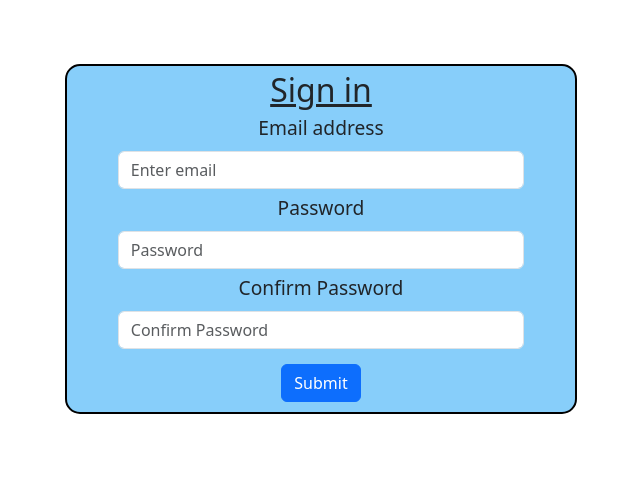
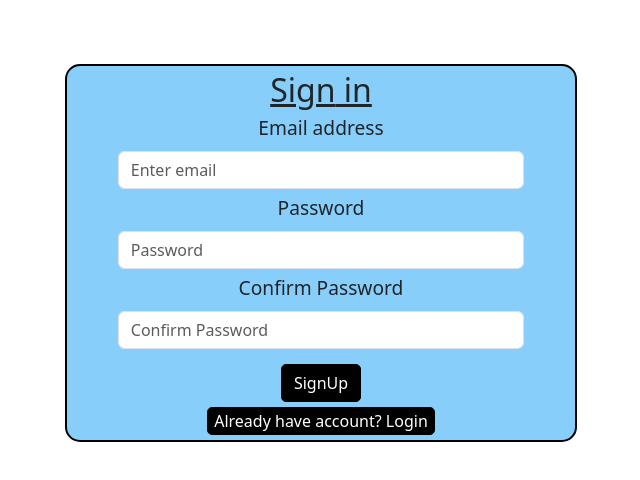
Before and after one commit to rajatjhamnani/mailClientBox, a React (Create React App) app: page /auth in a window 1280 px wide. Shown: the top 480 px of the page, without its empty margins (319-959 px from the left). Built offline with nearby package versions, Linux system fonts and the light colour scheme.

Commit message:
Login Screen

```diff
--- a/package.json
+++ b/package.json
@@ -10,6 +10,7 @@
     "react": "^18.2.0",
     "react-bootstrap": "^2.10.1",
     "react-dom": "^18.2.0",
+    "react-router-dom": "^6.22.1",
     "react-scripts": "5.0.1",
     "web-vitals": "^2.1.4"
   },
--- a/src/App.js
+++ b/src/App.js
@@ -1,11 +1,16 @@
 import logo from "./logo.svg";
 import "./App.css";
 import Authentication from "./Components/Auth/Authentication";
+import { Route, Routes } from "react-router-dom";
+import Home from "./Components/UI/Home";
 
 function App() {
   return (
     <div className="App">
-      <Authentication />
+      <Routes>
+        <Route path="/" exact Component={Home} />
+        <Route path="/auth" exact Component={Authentication} />
+      </Routes>
     </div>
   );
 }
--- a/src/Components/Auth/Authentication.js
+++ b/src/Components/Auth/Authentication.js
@@ -1,11 +1,19 @@
 import React, { useState } from "react";
 import { Form, Button } from "react-bootstrap";
 import classes from "./Authentication.module.css";
+import { useNavigate } from "react-router-dom";
 
 const Authentication = (props) => {
+  const navigate = useNavigate();
+  const [login, setLogin] = useState(false);
   const [email, setEmail] = useState("");
   const [password, setPassword] = useState("");
   const [confirmPassword, setConfirmPassword] = useState("");
+  const toggleButtonHandler = () => {
+    setLogin((prev) => {
+      return !prev;
+    });
+  };
 
   const emailHandler = (e) => {
     setEmail(e.target.value);
@@ -26,10 +34,17 @@ const Authentication = (props) => {
       password: password,
       confirmPassword: confirmPassword,
     };
+    let url;
+    if (login) {
+      url =
+        "https://identitytoolkit.googleapis.com/v1/accounts:signInWithPassword?key=AIzaSyBgsH4yPBWiBAev0JHTbBDCvA_3BLakGJU";
+    } else {
+      if (password === confirmPassword)
+        url =
+          "https://identitytoolkit.googleapis.com/v1/accounts:signUp?key=AIzaSyBgsH4yPBWiBAev0JHTbBDCvA_3BLakGJU";
+    }
     try {
-      const response = await fetch(
-        "https://identitytoolkit.googleapis.com/v1/accounts:signUp?key=AIzaSyBgsH4yPBWiBAev0JHTbBDCvA_3BLakGJU",
-        {
+      const response = await fetch(url, {
         method: "POST",
         body: JSON.stringify({
           email: details.email,
@@ -39,15 +54,21 @@ const Authentication = (props) => {
         headers: {
           "content-type": "application/json",
         },
-        }
-      );
+      });
       if (!response.ok) {
         throw new Error("something went wrong");
       }
       const data = await response.json();
+      navigate("/");
       console.log(data);
-      alert("user has successfully registered");
+      {
+        !login && alert("user has successfully registered");
+      }
+      {
+        login && alert("user has successfully Login");
+      }
     } catch (error) {
+      alert("something went wrong");
       console.error("fetched error", error);
     }
     setEmail("");
@@ -59,7 +80,7 @@ const Authentication = (props) => {
     <>
       <section className={classes.auth}>
         <Form onSubmit={submitHandler}>
-          <h2>Sign in</h2>
+          <h2>{login ? "Login" : "Sign"} in</h2>
           <Form.Group className={classes.lab} controlId="formBasicEmail">
             <Form.Label>Email address</Form.Label>
             <Form.Control
@@ -67,6 +88,7 @@ const Authentication = (props) => {
               placeholder="Enter email"
               onChange={emailHandler}
               value={email}
+              required
             />
           </Form.Group>
 
@@ -77,9 +99,11 @@ const Authentication = (props) => {
               placeholder="Password"
               onChange={passwordHandler}
               value={password}
+              required
             />
           </Form.Group>
 
+          {!login && (
             <Form.Group
               className={classes.lab}
               controlId="formBasicConfirmPassword"
@@ -90,13 +114,20 @@ const Authentication = (props) => {
                 placeholder="Confirm Password"
                 onChange={confirmPasswordHandler}
                 value={confirmPassword}
+                required
               />
             </Form.Group>
+          )}
 
           <Button className={classes.btn} variant="primary" type="submit">
-            Submit
+            {login ? "Login" : "SignUp"}
           </Button>
         </Form>
+        <button onClick={toggleButtonHandler}>
+          {login
+            ? "No Existing account ? sign up"
+            : "Already have account? Login"}
+        </button>
       </section>
     </>
   );
--- a/src/Components/Auth/Authentication.module.css
+++ b/src/Components/Auth/Authentication.module.css
@@ -9,6 +9,13 @@
   margin: 5px;
   text-decoration-line: underline;
 }
+.auth button {
+  margin-bottom: 5px;
+  border: 1px solid black;
+  border-radius: 5px;
+  color: white;
+  background-color: black;
+}
 .lab {
   margin: 5px 10%;
   font-size: larger;
--- /dev/null
+++ b/src/Components/UI/Home.js
@@ -0,0 +1,9 @@
+import React from "react";
+const Home = (props) => {
+  return (
+    <>
+      <h1>Welcome to your Mail Box</h1>
+    </>
+  );
+};
+export default Home;
--- a/src/index.js
+++ b/src/index.js
@@ -1,13 +1,16 @@
 import React from "react";
 import ReactDOM from "react-dom/client";
 import "bootstrap/dist/css/bootstrap.min.css";
+import { BrowserRouter } from "react-router-dom";
 import App from "./App";
 import reportWebVitals from "./reportWebVitals";
 
 const root = ReactDOM.createRoot(document.getElementById("root"));
 root.render(
   <React.StrictMode>
-    <App />
+    <BrowserRouter>
+      <App />
+    </BrowserRouter>
   </React.StrictMode>
 );
 
```
Also changed, not shown: 1 other file (tests, documents, lock files or other folders). Lines whose indentation alone changed are shown as unchanged.
